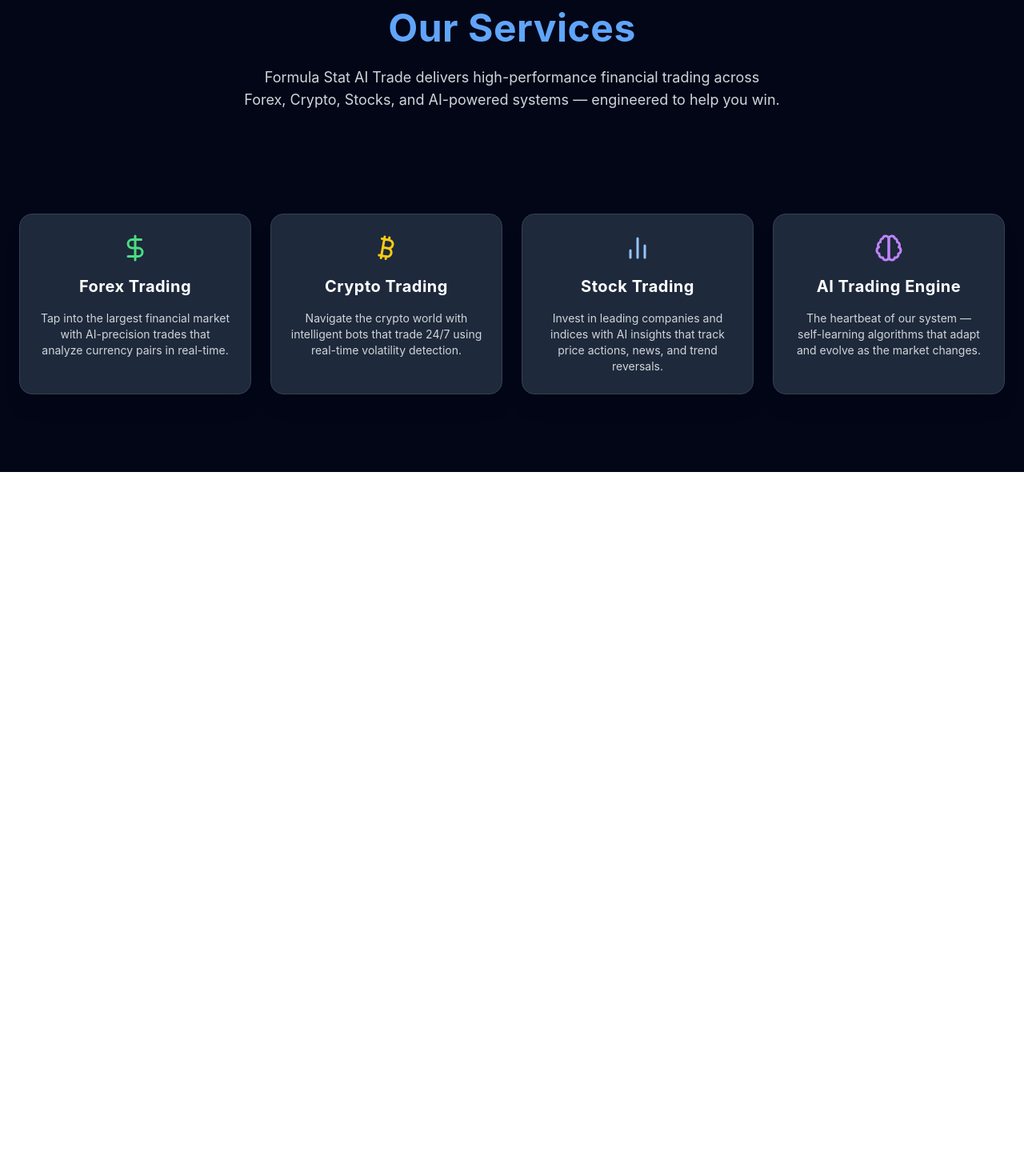
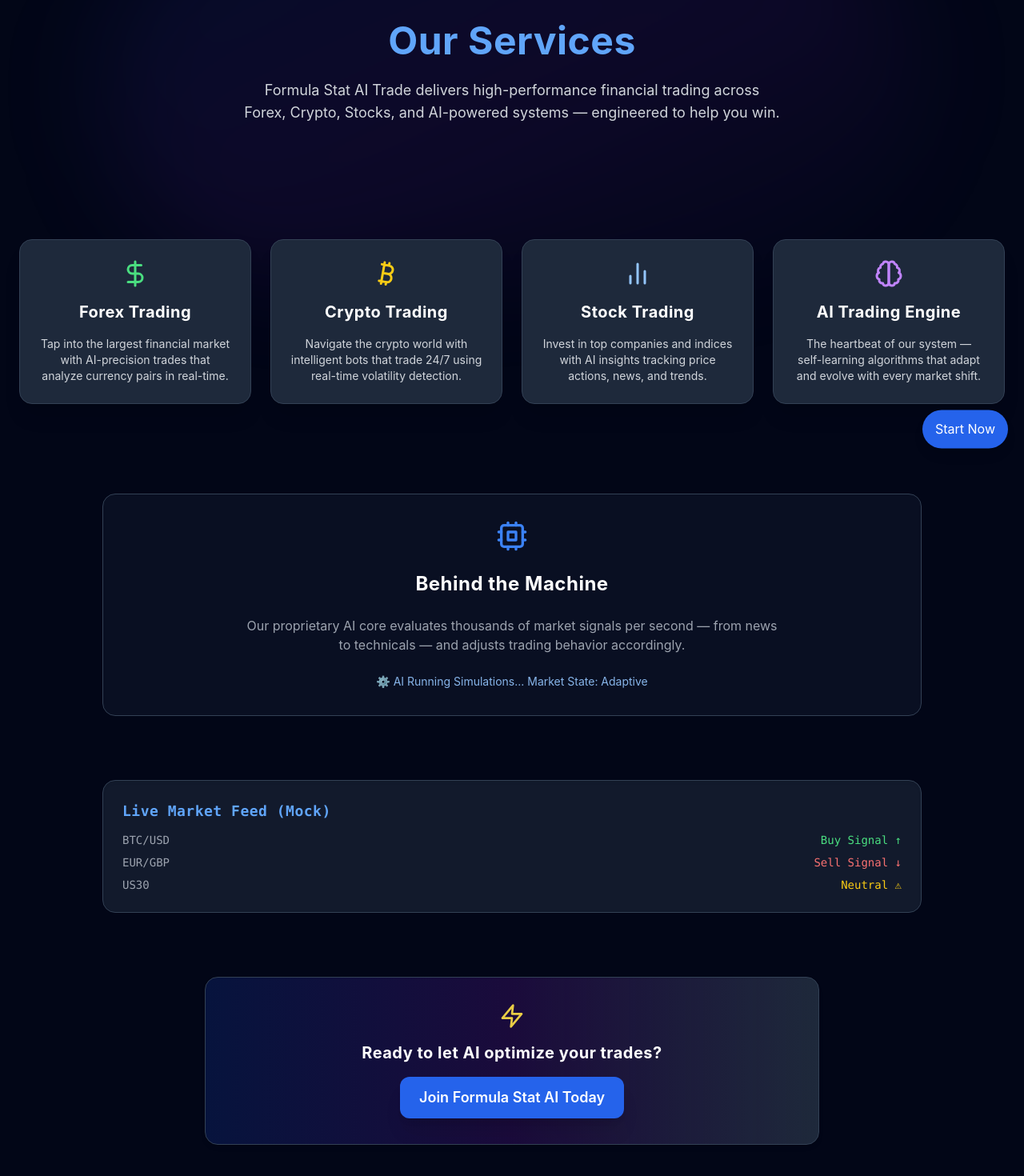
Before and after one commit to Kaskyjames/Formulastataitrade, a React (Vite) app: page /services in a window 1280 px wide. Shown: the part 210-1680 px from the top of the page at 80% size. Before the commit the page ends 800 px from the top, so only its background shows below. Built offline with nearby package versions, Linux system fonts and the light colour scheme.

Commit message:
Update Services.jsx

```diff
--- a/src/pages/Services.jsx
+++ b/src/pages/Services.jsx
@@ -1,76 +1,156 @@
 import React from "react";
 import Navbar from "../components/Navbar";
 import { motion } from "framer-motion";
-import { BarChart2, Bitcoin, DollarSign, Brain } from "lucide-react";
+import {
+  BarChart2,
+  Bitcoin,
+  DollarSign,
+  Brain,
+  TrendingUp,
+  Zap,
+  Cpu,
+} from "lucide-react";
 
 export default function Services() {
   return (
-    <div className="min-h-screen bg-slate-950 text-white px-6 py-10 space-y-16">
+    <div className="relative min-h-screen bg-slate-950 text-white px-4 sm:px-6 py-10 space-y-20">
       <Navbar />
 
-      {/* HERO SECTION */}
+      {/* BACKGROUND GLOW */}
+      <div className="absolute inset-0 pointer-events-none z-0">
+        <div className="absolute top-0 left-1/2 w-[80vw] h-[60vh] -translate-x-1/2 bg-gradient-to-br from-blue-700/10 via-purple-700/10 to-transparent rounded-full blur-3xl"></div>
+      </div>
+
+      {/* HERO */}
       <motion.section
-        className="text-center space-y-6"
+        className="text-center relative z-10 space-y-6"
         initial={{ opacity: 0, y: 30 }}
         whileInView={{ opacity: 1, y: 0 }}
         transition={{ duration: 0.6 }}
       >
-        <h1 className="text-4xl md:text-5xl font-bold text-blue-400">Our Services</h1>
+        <h1 className="text-4xl md:text-5xl font-bold text-blue-400">
+          Our Services
+        </h1>
         <p className="text-gray-300 max-w-2xl mx-auto text-lg">
-          Formula Stat AI Trade delivers high-performance financial trading across Forex, Crypto, Stocks, and AI-powered systems — engineered to help you win.
+          Formula Stat AI Trade delivers high-performance financial trading
+          across Forex, Crypto, Stocks, and AI-powered systems — engineered to
+          help you win.
         </p>
       </motion.section>
 
       {/* SERVICE CARDS */}
-      <section className="grid md:grid-cols-2 lg:grid-cols-4 gap-6 max-w-7xl mx-auto">
-        {/* Forex Trading */}
-        <motion.div
-          className="bg-slate-800 p-6 rounded-2xl shadow-xl text-center space-y-4 border border-slate-700 hover:scale-105 transition"
-          whileHover={{ scale: 1.05 }}
+      <section className="grid md:grid-cols-2 lg:grid-cols-4 gap-6 max-w-7xl mx-auto z-10 relative">
+        {[
+          {
+            title: "Forex Trading",
+            Icon: DollarSign,
+            color: "text-green-400",
+            desc: "Tap into the largest financial market with AI-precision trades that analyze currency pairs in real-time.",
+          },
+          {
+            title: "Crypto Trading",
+            Icon: Bitcoin,
+            color: "text-yellow-400",
+            desc: "Navigate the crypto world with intelligent bots that trade 24/7 using real-time volatility detection.",
+          },
+          {
+            title: "Stock Trading",
+            Icon: BarChart2,
+            color: "text-blue-300",
+            desc: "Invest in top companies and indices with AI insights tracking price actions, news, and trends.",
+          },
+          {
+            title: "AI Trading Engine",
+            Icon: Brain,
+            color: "text-purple-400",
+            desc: "The heartbeat of our system — self-learning algorithms that adapt and evolve with every market shift.",
+          },
+        ].map(({ title, Icon, color, desc }, i) => (
+          <motion.div
+            key={i}
+            className={`bg-slate-800 p-6 rounded-2xl shadow-xl text-center space-y-4 border border-slate-700 hover:shadow-lg hover:scale-105 transition-all duration-300 hover:ring-1 hover:ring-blue-500/40`}
+            initial={{ opacity: 0, y: 30 }}
+            whileInView={{ opacity: 1, y: 0 }}
+            transition={{ delay: i * 0.1 }}
+          >
+            <Icon className={`mx-auto ${color}`} size={36} />
+            <h2 className="text-xl font-bold text-white">{title}</h2>
+            <p className="text-gray-300 text-sm">{desc}</p>
+          </motion.div>
+        ))}
+      </section>
+
+      {/* AI ENGINE ANIMATION SECTION */}
+      <motion.section
+        className="relative bg-slate-900/60 border border-slate-700 rounded-2xl p-8 max-w-5xl mx-auto text-center space-y-6 z-10"
+        initial={{ opacity: 0, scale: 0.95 }}
+        whileInView={{ opacity: 1, scale: 1 }}
+        transition={{ duration: 0.6 }}
+      >
+        <Cpu size={40} className="mx-auto text-blue-500" />
+        <h2 className="text-2xl font-bold">Behind the Machine</h2>
+        <p className="text-gray-400 max-w-2xl mx-auto">
+          Our proprietary AI core evaluates thousands of market signals per
+          second — from news to technicals — and adjusts trading behavior
+          accordingly.
+        </p>
+        <div className="animate-pulse text-blue-300 text-sm">
+          ⚙️ AI Running Simulations... Market State: Adaptive
+        </div>
+      </motion.section>
+
+      {/* MOCK LIVE SIGNALS FEED */}
+      <section className="max-w-5xl mx-auto text-sm text-gray-400 font-mono bg-slate-800/60 p-6 rounded-2xl border border-slate-700 shadow-inner z-10 relative">
+        <h3 className="text-blue-400 font-semibold text-lg mb-3">
+          Live Market Feed (Mock)
+        </h3>
+        <div className="space-y-2">
+          <div className="flex justify-between">
+            <span>BTC/USD</span>
+            <span className="text-green-400">Buy Signal ↑</span>
+          </div>
+          <div className="flex justify-between">
+            <span>EUR/GBP</span>
+            <span className="text-red-400">Sell Signal ↓</span>
+          </div>
+          <div className="flex justify-between">
+            <span>US30</span>
+            <span className="text-yellow-400">Neutral ⚠</span>
+          </div>
+        </div>
+      </section>
+
+      {/* CTA BANNER */}
+      <motion.section
+        className="text-center space-y-4 mt-10 bg-gradient-to-r from-blue-700/20 via-purple-700/20 to-slate-800 border border-slate-700 rounded-2xl p-8 max-w-3xl mx-auto shadow-md"
+        whileHover={{ scale: 1.01 }}
+        transition={{ duration: 0.3 }}
+      >
+        <Zap size={32} className="mx-auto text-yellow-300 animate-pulse" />
+        <h2 className="text-xl font-bold">
+          Ready to let AI optimize your trades?
+        </h2>
+        <a
+          href="/signup"
+          className="inline-block bg-blue-600 hover:bg-blue-700 text-white font-semibold py-3 px-6 rounded-xl text-lg shadow-xl transition hover:shadow-blue-500/50 hover:scale-105"
         >
-          <DollarSign className="mx-auto text-green-400" size={36} />
-          <h2 className="text-xl font-bold text-white">Forex Trading</h2>
-          <p className="text-gray-300 text-sm">
-            Tap into the largest financial market with AI-precision trades that analyze currency pairs in real-time.
-          </p>
-        </motion.div>
+          Join Formula Stat AI Today
+        </a>
+      </motion.section>
 
-        {/* Crypto Trading */}
-        <motion.div
-          className="bg-slate-800 p-6 rounded-2xl shadow-xl text-center space-y-4 border border-slate-700 hover:scale-105 transition"
-          whileHover={{ scale: 1.05 }}
-        >
-          <Bitcoin className="mx-auto text-yellow-400" size={36} />
-          <h2 className="text-xl font-bold text-white">Crypto Trading</h2>
-          <p className="text-gray-300 text-sm">
-            Navigate the crypto world with intelligent bots that trade 24/7 using real-time volatility detection.
-          </p>
-        </motion.div>
+      {/* STICKY BUTTON */}
+      <a
+        href="/signup"
+        className="fixed bottom-5 right-5 bg-blue-600 hover:bg-blue-700 text-white px-4 py-3 rounded-full shadow-lg z-50 animate-bounce transition-all"
+      >
+        Start Now
+      </a>
 
-        {/* Stock Market */}
-        <motion.div
-          className="bg-slate-800 p-6 rounded-2xl shadow-xl text-center space-y-4 border border-slate-700 hover:scale-105 transition"
-          whileHover={{ scale: 1.05 }}
-        >
-          <BarChart2 className="mx-auto text-blue-300" size={36} />
-          <h2 className="text-xl font-bold text-white">Stock Trading</h2>
-          <p className="text-gray-300 text-sm">
-            Invest in leading companies and indices with AI insights that track price actions, news, and trend reversals.
-          </p>
-        </motion.div>
-
-        {/* AI-Powered Strategy */}
-        <motion.div
-          className="bg-slate-800 p-6 rounded-2xl shadow-xl text-center space-y-4 border border-slate-700 hover:scale-105 transition"
-          whileHover={{ scale: 1.05 }}
-        >
-          <Brain className="mx-auto text-purple-400" size={36} />
-          <h2 className="text-xl font-bold text-white">AI Trading Engine</h2>
-          <p className="text-gray-300 text-sm">
-            The heartbeat of our system — self-learning algorithms that adapt and evolve as the market changes.
-          </p>
-        </motion.div>
-      </section>
+      {/* SEO FOOTER (Hidden visually) */}
+      <div className="text-xs text-slate-900 mt-10 text-center select-none pointer-events-none opacity-0">
+        Formula Stat AI Trade services include automated forex trading, crypto
+        bots, stock market strategies, and AI-powered asset management systems.
+      </div>
     </div>
   );
 }
```
